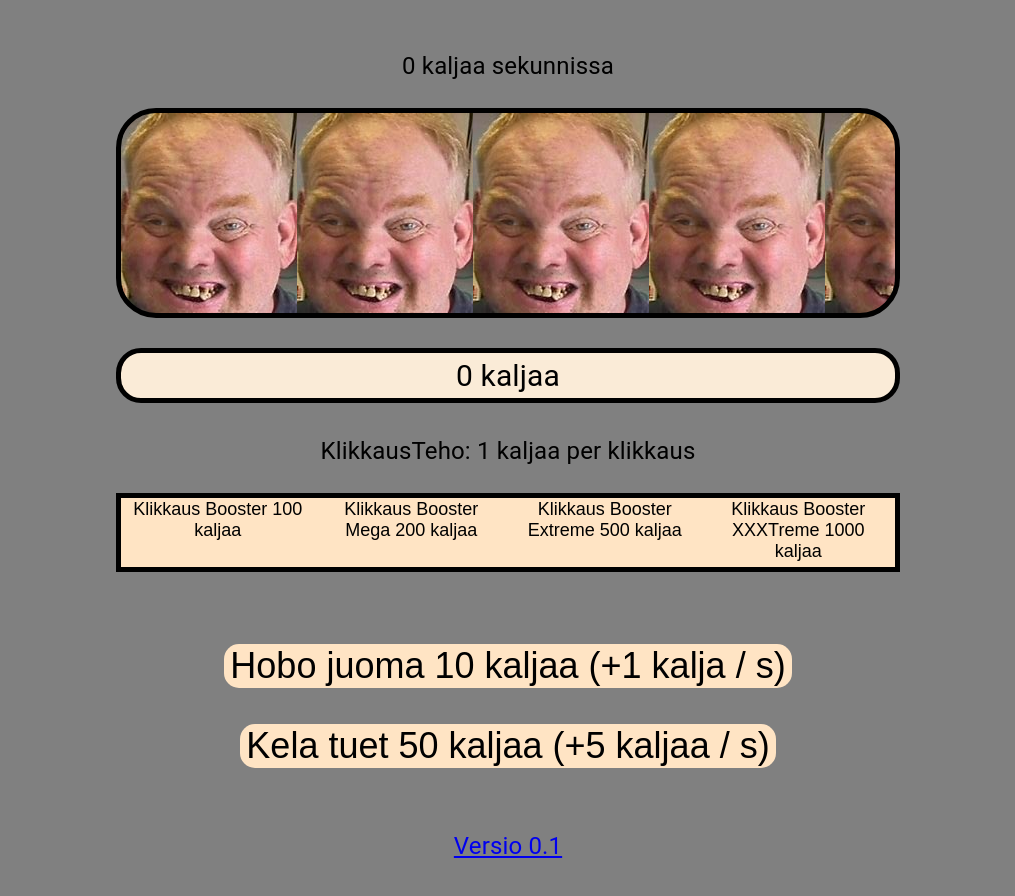
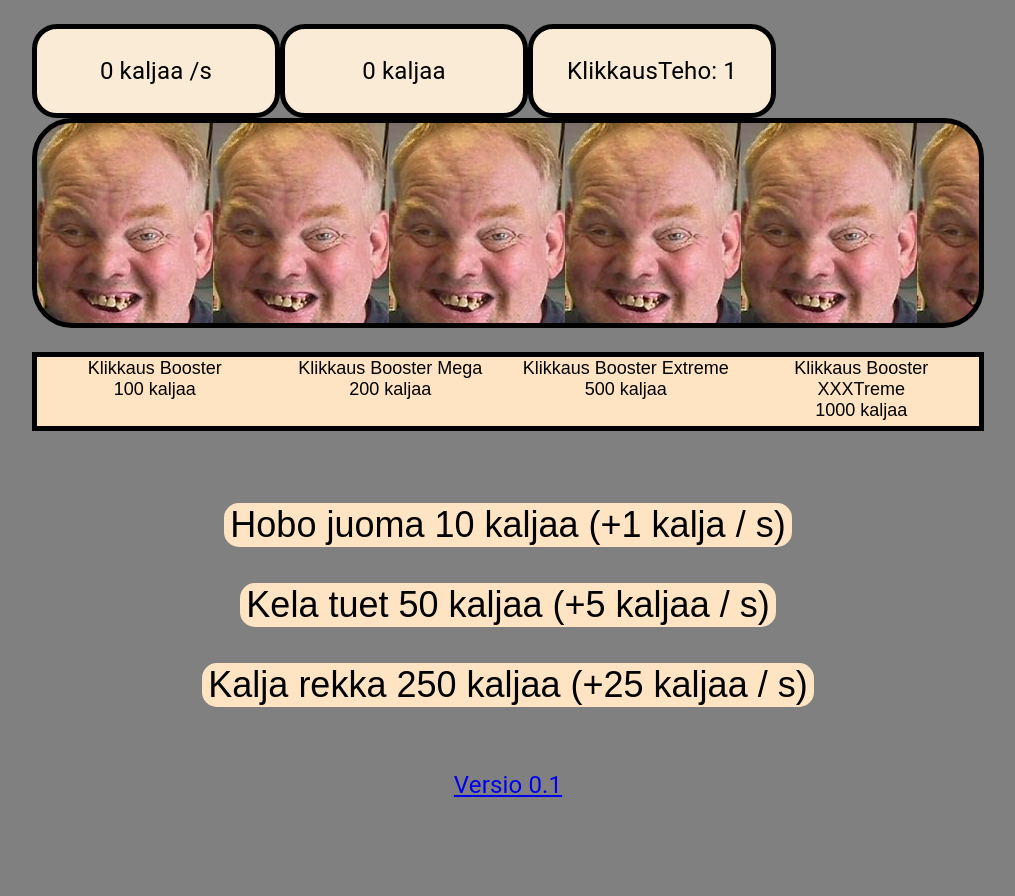
Before and after one commit to Kallenpiiri911/hoboclicker, a plain HTML site: page index.html in a window 1280 px wide. Shown: the whole page, without its empty margins (132-1147 px from the left). After the commit the page ends 851 px from the top, so only its background shows below. Drawn offline with Linux system fonts and the light colour scheme.

Commit message:
Luo alustava 0.2

```diff
--- a/app.js
+++ b/app.js
@@ -3,6 +3,7 @@ let pisteet = 0 // Pisteet = Kalja
 // Alustava hinnasto
 let hoboJuomaHinta = 10
 let kelaTuetHinta = 50
+let kaljarekkaHinta = 250
 let klikkausBoosterHinta = 100
 let klikkausBoosterMegaHinta = 200
 let klikkausBoosterExtremeHinta = 500
@@ -51,6 +52,33 @@ function lisaaKelaTuetPisteet() {
     pisteet = pisteet + 5
 }
 
+function kaljaRekka() { // 250
+    if (pisteet >= kaljarekkaHinta) {
+        pisteet = pisteet - kaljarekkaHinta
+        kaljarekkaHinta = kaljarekkaHinta + 250
+        pisteitaSekunnissa = pisteitaSekunnissa + 25
+        lisaaKaljaRekkaPisteet()
+        setInterval(lisaaKaljaRekkaPisteet, 1000);
+        document.getElementById("viheTeksti").innerHTML = ""
+    } else {
+        document.getElementById("virheTeksti").innerHTML = "Ei riittävästi kaljaa"
+    }
+}
+function lisaaKaljaRekkaPisteet() {
+    pisteet = pisteet + 25
+}
+
+
+
+
+
+
+
+
+
+
+
+
 // Klikkaus boosterit
 function klikkausBooster() {
     if (pisteet >= klikkausBoosterHinta) { // Tarkistaa että kaljaa (pisteitä) on riittävästi
@@ -82,13 +110,14 @@ function klikkausBoosterXtreme() { // 1000 kaljaa
 }
 
 function naytaPisteet() { // Funktio joka päivittää tiedot millisekunnin välein
-    document.getElementById("klikkausTeho").innerHTML = "KlikkausTeho: " + klikkausVoima + " kaljaa per klikkaus"
+    document.getElementById("klikkausTeho").innerHTML = "KlikkausTeho: " + klikkausVoima
     document.getElementById("piste").innerHTML = pisteet + " kaljaa"
-    document.getElementById("pisteetSekunnis").innerHTML = pisteitaSekunnissa + " kaljaa sekunnissa"
+    document.getElementById("pisteetSekunnis").innerHTML = pisteitaSekunnissa + " kaljaa /s"
     document.getElementById("hoboJuomaHintaNosto").innerHTML = "Hobo juoma " + hoboJuomaHinta + " kaljaa (+1 kalja / s)"
     document.getElementById("kelaTuetHintaNosto").innerHTML = "Kela tuet " + kelaTuetHinta + " kaljaa (+5 kaljaa / s)"
-    document.getElementById("klikkausBoosteriHintaNosto").innerHTML = "Klikkaus Booster " + klikkausBoosterHinta + " kaljaa"
-    document.getElementById("klikkausBoosteriMegaHintaNosto").innerHTML = "Klikkaus Booster Mega " + klikkausBoosterMegaHinta + " kaljaa"
-    document.getElementById("klikkausBoosteriExtremeHintaNosto").innerHTML = "Klikkaus Booster Extreme " + klikkausBoosterExtremeHinta + " kaljaa"
-    document.getElementById("klikkausBoosteriXXXTREMEHintaNosto").innerHTML = "Klikkaus Booster XXXTreme " + klikkausBoosterXtremeHinta + " kaljaa"
+    document.getElementById("kaljaRekkaHintaNosto").innerHTML = "Kalja rekka " + kaljarekkaHinta + " kaljaa (+25 kaljaa / s)"
+    document.getElementById("klikkausBoosteriHintaNosto").innerHTML = "Klikkaus Booster <br>" + klikkausBoosterHinta + " kaljaa"
+    document.getElementById("klikkausBoosteriMegaHintaNosto").innerHTML = "Klikkaus Booster Mega <br>" + klikkausBoosterMegaHinta + " kaljaa"
+    document.getElementById("klikkausBoosteriExtremeHintaNosto").innerHTML = "Klikkaus Booster Extreme <br>" + klikkausBoosterExtremeHinta + " kaljaa"
+    document.getElementById("klikkausBoosteriXXXTREMEHintaNosto").innerHTML = "Klikkaus Booster XXXTreme <br>"  + klikkausBoosterXtremeHinta + " kaljaa"
 }
--- a/index.html
+++ b/index.html
@@ -8,14 +8,24 @@
 <body>
 <main>
 
-<p id="pisteetSekunnis"></p>
+
+<div class="row">
+    <div id="tilastot" class="column">
+        <p id="pisteetSekunnis"></p>
+    </div>
+    <div id="tilastot" class="column">
+        <p id="piste"></p>
+    </div>
+    <div id="tilastot" class="column">
+        <p id="klikkausTeho"></p>
+    </div>
+</div>
+
 
 <article id="nappi" onclick="klikkaus()">
 </article>
 
 <p id="virheTeksti"></p>
-<p id="piste"></p>
-<p id="klikkausTeho"></p>
 
 <article id="klikkausVoimaAlue">
 <div class="row">
@@ -39,9 +49,10 @@
 <button class="button" id="hoboJuomaHintaNosto" onclick="hoboJuoma()"></button>
 <br><br>
 <button class="button" id="kelaTuetHintaNosto" onclick="kelaTuet()"></button>
+<br><br>
+<button class="button" id="kaljaRekkaHintaNosto" onclick="kaljaRekka()"></button>
 
 <br><br>
-
 <p><a href="https://github.com/Kallenpiiri911/hoboclicker/tree/main#readme">Versio 0.1</a></p>
 
 <script src="app.js"></script>
--- a/main.css
+++ b/main.css
@@ -17,7 +17,7 @@ main {
     margin-left: auto;
     margin-right: auto;
     padding: 1em;
-    max-width: 832px;
+    max-width: 1000px;
     min-width: 0;
     width: 100%;
     box-sizing: border-box;
@@ -54,8 +54,8 @@ main {
     background-color: bisque;
 }
 
-#piste {
-    font-size: 125%;
+#tilastot {
+    font-size: 100%;
     background-color:antiquewhite;
     border-radius: 25px;
     border: 5px solid black
```
Also changed, not shown: 1 other file.
